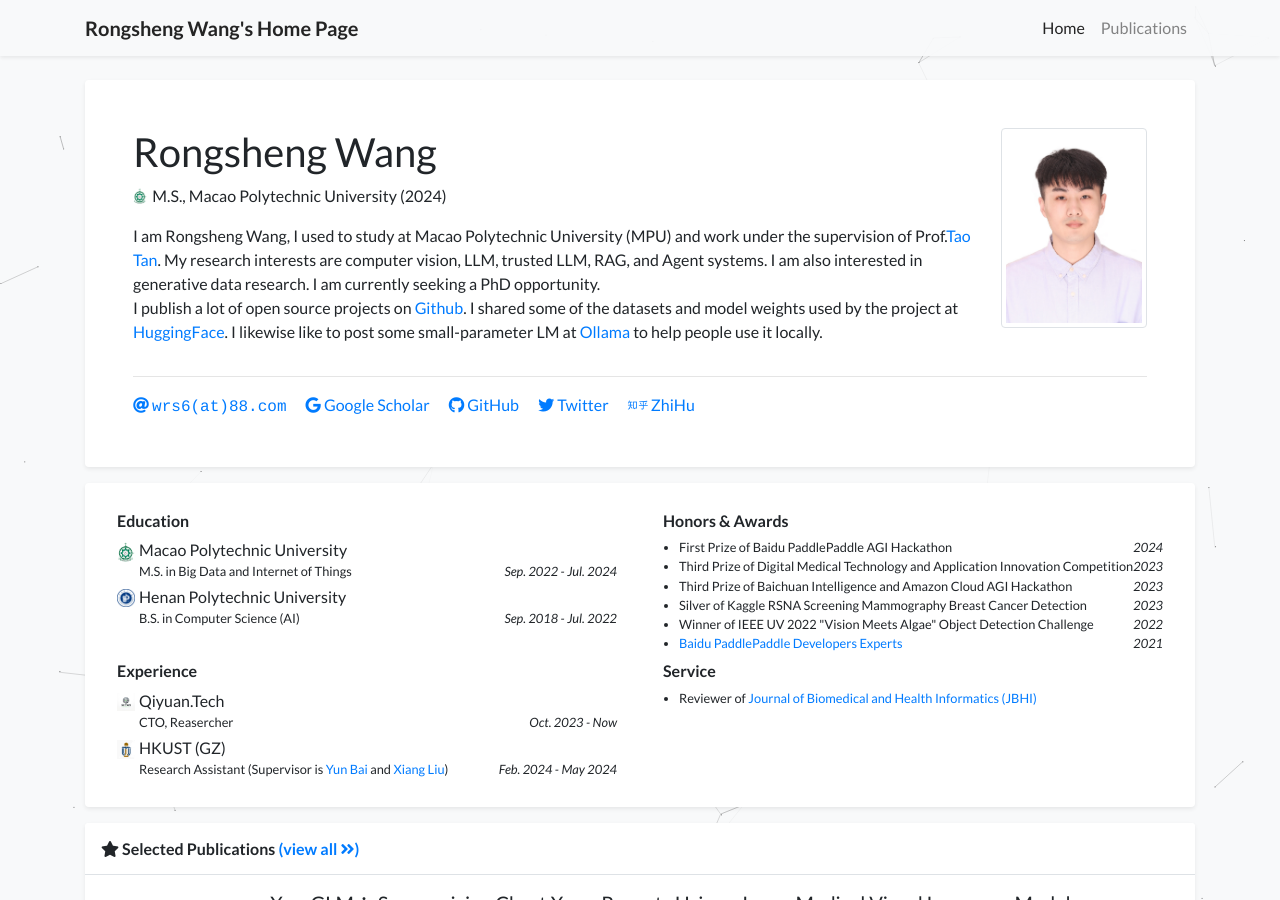
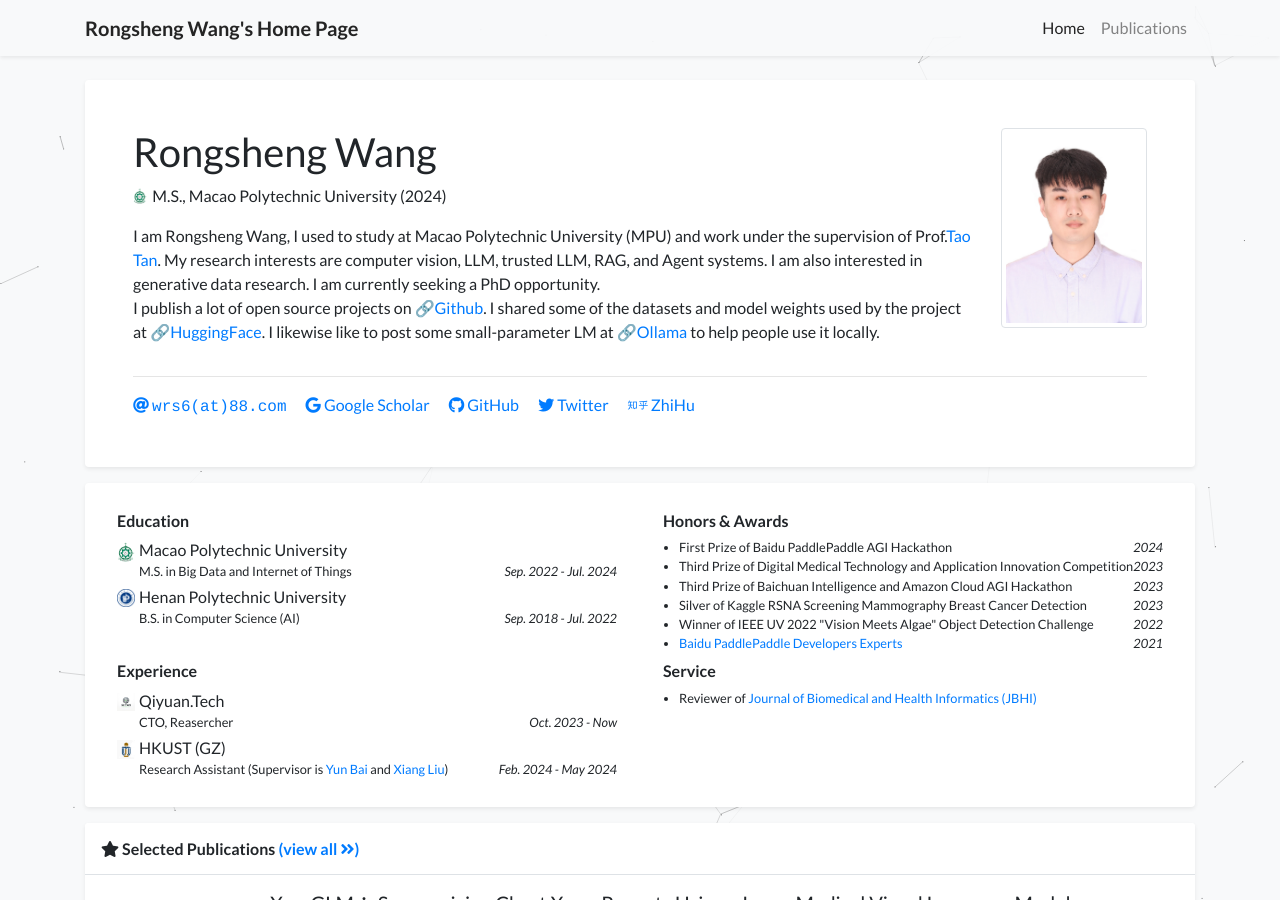
Before and after one commit to WangRongsheng/WangRongsheng.github.io, a Jekyll site: the page built from index.html, in a window 1280 px wide and 900 px high. Built offline with Jekyll 4.4.1, drawn with Linux system fonts in a browser that asks for light colours; a style sheet for code colours, icons or effects is not loaded.

```diff
--- a/_data/profile.yml
+++ b/_data/profile.yml
@@ -17,7 +17,7 @@ zhihu: wang-rong-sheng-74
 # orcid: 0000-0000-0000-0000
 
 short_bio: >-
-  I am Rongsheng Wang, I used to study at Macao Polytechnic University (MPU) and work under the supervision of Prof.<a href="https://scholar.google.com/citations?hl=zh-CN&user=lLg3WRkAAAAJ">Tao Tan</a>. My research interests are computer vision, LLM, trusted LLM, RAG, and Agent systems. I am also interested in generative data research. I am currently seeking a PhD opportunity. <br> I publish a lot of open source projects on <a href="https://github.com/WangRongsheng">Github</a>. I shared some of the datasets and model weights used by the project at <a href="https://huggingface.co/wangrongsheng">HuggingFace</a>. I likewise like to post some small-parameter LM at <a href="https://ollama.com/wangrongsheng">Ollama</a> to help people use it locally.
+  I am Rongsheng Wang, I used to study at Macao Polytechnic University (MPU) and work under the supervision of Prof.<a href="https://scholar.google.com/citations?hl=zh-CN&user=lLg3WRkAAAAJ">Tao Tan</a>. My research interests are computer vision, LLM, trusted LLM, RAG, and Agent systems. I am also interested in generative data research. I am currently seeking a PhD opportunity. <br> I publish a lot of open source projects on <a href="https://github.com/WangRongsheng">🔗Github</a>. I shared some of the datasets and model weights used by the project at <a href="https://huggingface.co/wangrongsheng">🔗HuggingFace</a>. I likewise like to post some small-parameter LM at <a href="https://ollama.com/wangrongsheng">🔗Ollama</a> to help people use it locally.
 
 show_portrait: true
 portrait_url: assets/images/photos/profile_wrs.jpg
```
